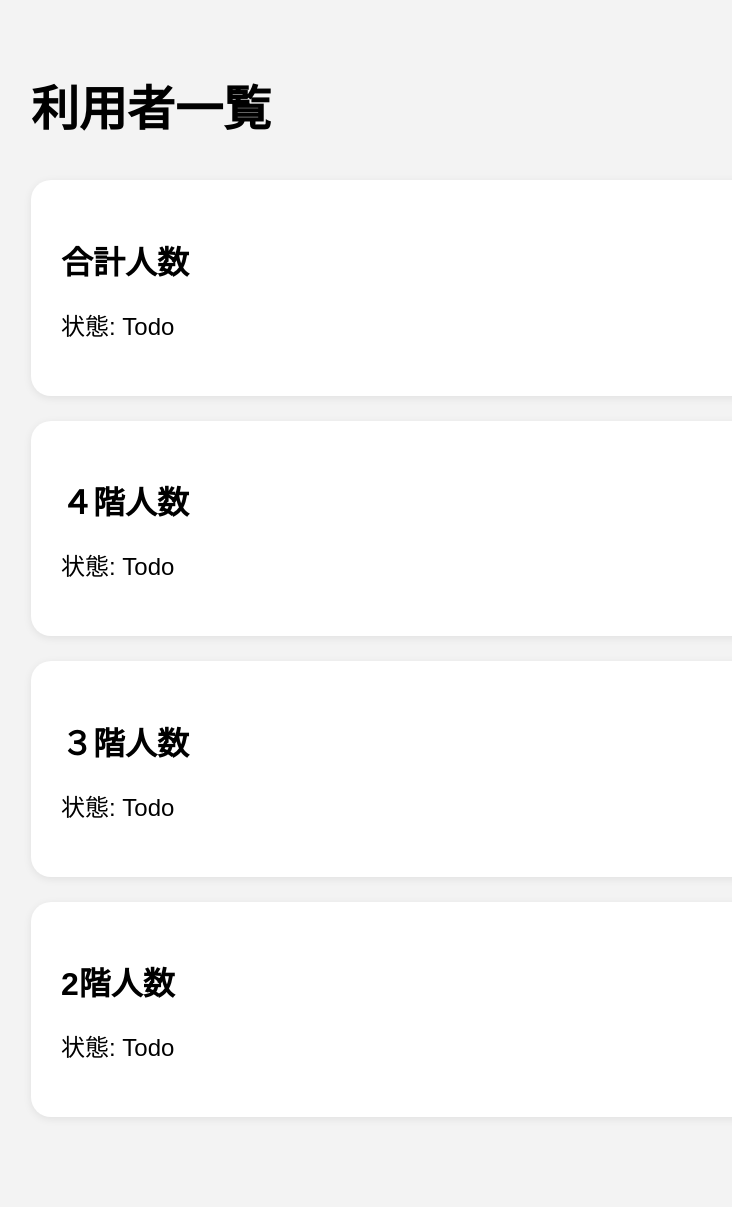
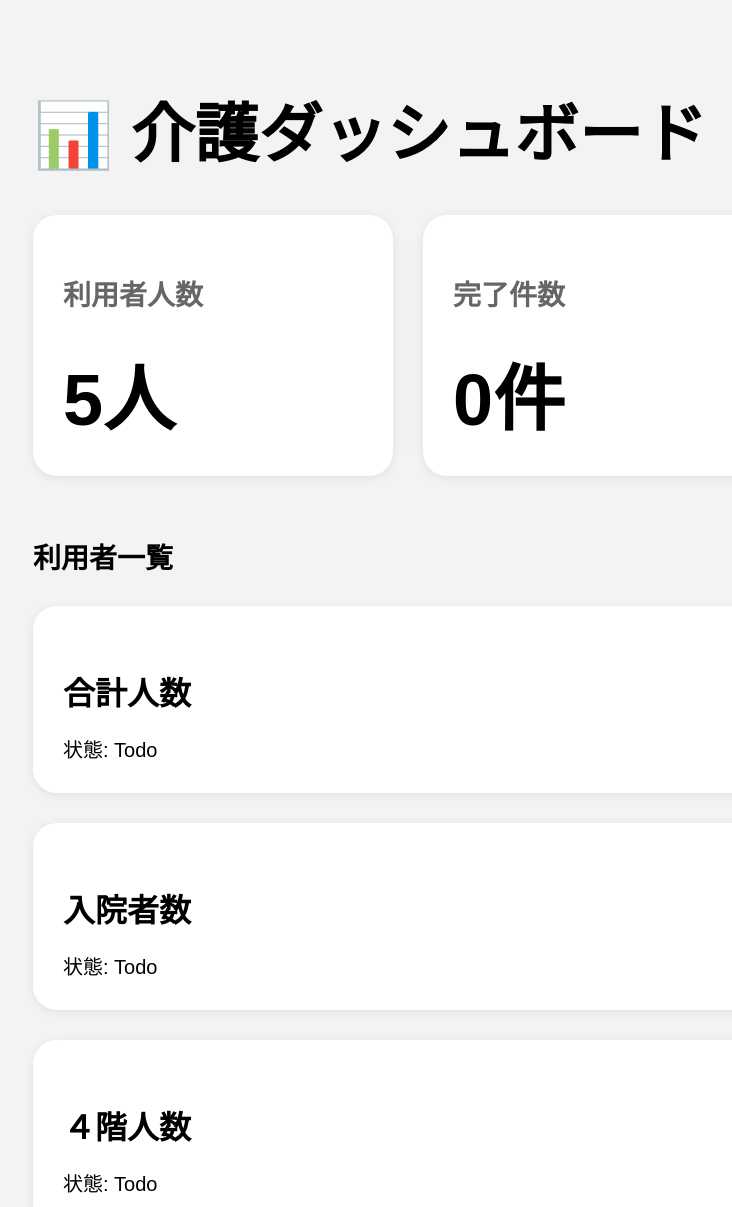
Before and after one commit to ykoichiffp5-ui/repository2, a plain HTML site: page index.html in a window 1280 px wide. Shown: the top 1207 px of the page, without its empty margins (7-739 px from the left). Before the commit the page ends 1180 px from the top, so only its background shows below. Drawn offline with Linux system fonts and the light colour scheme.

Commit message:
deploy: 4407585bcd721574cf5eaeb10a15954603028242

```diff
--- a/index.html
+++ b/index.html
@@ -9,56 +9,126 @@
     body {
       font-family: sans-serif;
       background: #f3f3f3;
-      padding: 30px;
+      margin: 0;
+      padding: 40px;
     }
 
     h1 {
-      font-size: 48px;
+      font-size: 64px;
       margin-bottom: 40px;
+    }
+
+    h2 {
+      font-size: 28px;
+      margin-top: 60px;
+      margin-bottom: 30px;
+    }
+
+    .top-cards {
+      display: flex;
+      gap: 30px;
+      margin-bottom: 50px;
+    }
+
+    .top-card {
+      background: white;
+      border-radius: 24px;
+      padding: 30px;
+      width: 300px;
+      box-shadow: 0 2px 10px rgba(0,0,0,0.08);
+    }
+
+    .top-card h3 {
+      font-size: 28px;
+      color: #666;
+    }
+
+    .top-card p {
+      font-size: 72px;
+      font-weight: bold;
+      margin: 20px 0 0;
     }
 
     .card {
       background: white;
-      border-radius: 20px;
+      border-radius: 24px;
       padding: 30px;
-      margin-bottom: 25px;
-      box-shadow: 0 2px 8px rgba(0,0,0,0.08);
+      margin-bottom: 30px;
+      box-shadow: 0 2px 10px rgba(0,0,0,0.08);
     }
 
-    .card h2 {
+    .card h3 {
       font-size: 32px;
       margin-bottom: 20px;
     }
 
-    .card p {
-      font-size: 24px;
+    .status {
+      font-size: 20px;
     }
   </style>
 </head>
 
 <body>
 
-  <h1>利用者一覧</h1>
+  <h1>📊 介護ダッシュボード</h1>
+
+  <div class="top-cards">
+
+    <div class="top-card">
+      <h3>利用者人数</h3>
+      <p>5人</p>
+    </div>
+
+    <div class="top-card">
+      <h3>完了件数</h3>
+      <p>
+        0件
+      </p>
+    </div>
+
+  </div>
+
+  <h2>利用者一覧</h2>
 
 
     <div class="card">
-    <h2>合計人数</h2>
-    <p>状態: Todo</p>
+      <h3>合計人数</h3>
+
+      <div class="status">
+        状態: Todo
+      </div>
     </div>
 
     <div class="card">
-    <h2>４階人数</h2>
-    <p>状態: Todo</p>
+      <h3>入院者数</h3>
+
+      <div class="status">
+        状態: Todo
+      </div>
     </div>
 
     <div class="card">
-    <h2>３階人数</h2>
-    <p>状態: Todo</p>
+      <h3>４階人数</h3>
+
+      <div class="status">
+        状態: Todo
+      </div>
     </div>
 
     <div class="card">
-    <h2>2階人数</h2>
-    <p>状態: Todo</p>
+      <h3>３階人数</h3>
+
+      <div class="status">
+        状態: Todo
+      </div>
+    </div>
+
+    <div class="card">
+      <h3>2階人数</h3>
+
+      <div class="status">
+        状態: Todo
+      </div>
     </div>
 
 
```
Lines whose indentation alone changed are shown as unchanged.
